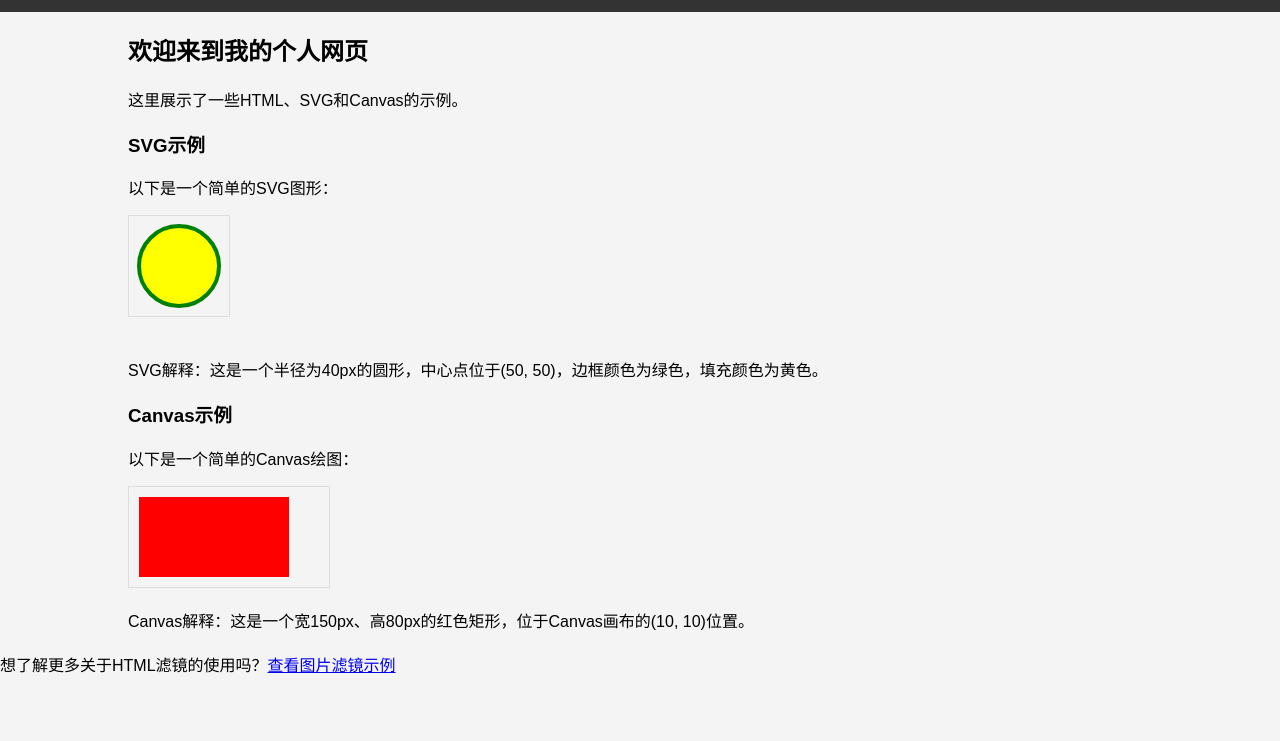
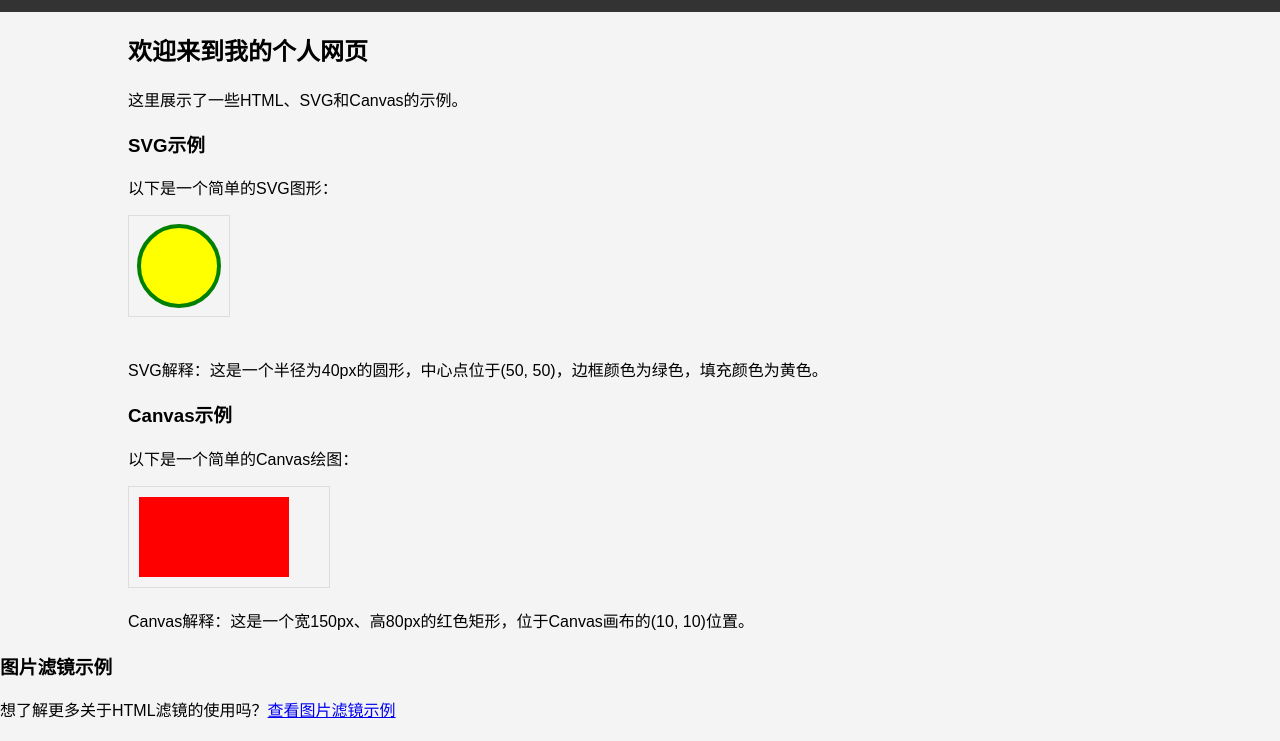
Before and after one commit to abai5365/abai5365.github.io, a plain HTML site: page index.html in a window 1280 px wide. Shown: the part 97-838 px from the top of the page. Before the commit the page ends 800 px from the top, so only its background shows below. Drawn offline with Linux system fonts and the light colour scheme.

Commit message:
Update index.html

```diff
--- a/index.html
+++ b/index.html
@@ -59,7 +59,7 @@
         </script>
         <p>Canvas解释：这是一个宽150px、高80px的红色矩形，位于Canvas画布的(10, 10)位置。</p>
     </div>
-
+    <h3>图片滤镜示例</h3>
     <p>想了解更多关于HTML滤镜的使用吗？<a href="image-filters.html">查看图片滤镜示例</a></p>
 
 <div class="container">
```
